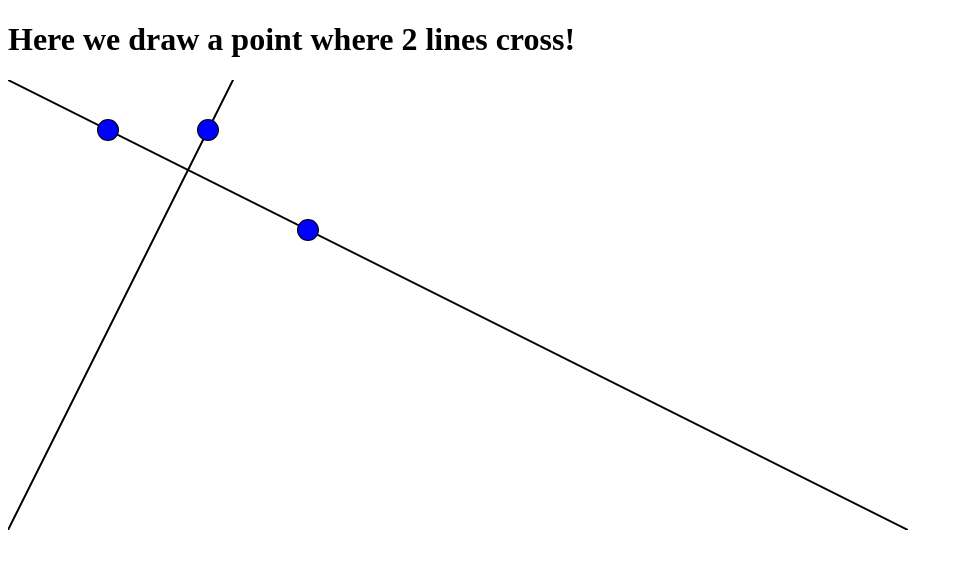
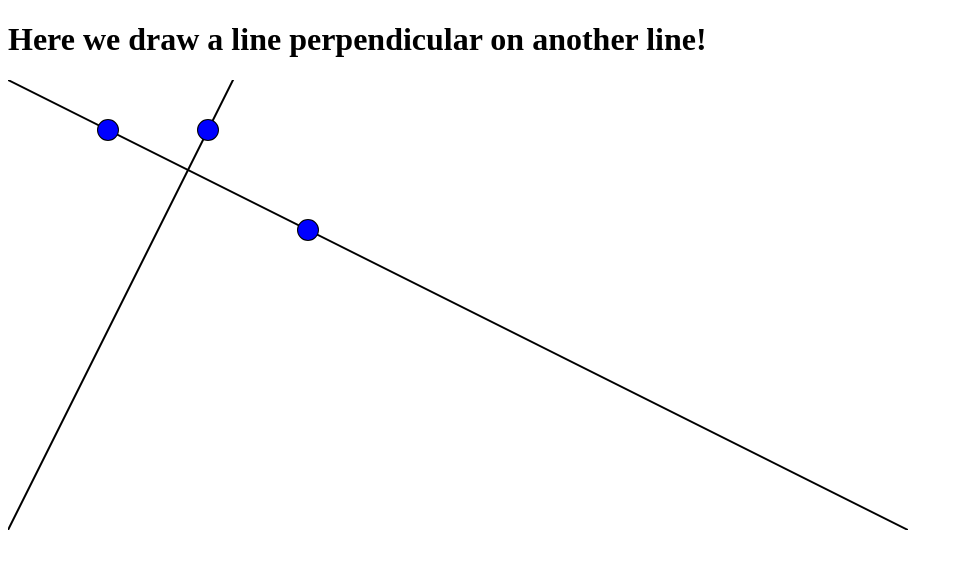
Before and after one commit to LtKst/amp-assignments, a plain HTML site: page lines/perpendicular-lines/index.html in a window 1280 px wide. Shown: the whole page, without its empty margins (0-963 px from the left). Drawn offline with Linux system fonts and the light colour scheme.

Commit message:
Fixed perpendicular lines h1

```diff
--- a/lines/perpendicular-lines/index.html
+++ b/lines/perpendicular-lines/index.html
@@ -7,7 +7,7 @@
 </head>
 
 <body>
-  <h1>Here we draw a point where 2 lines cross!</h1>
+  <h1>Here we draw a line perpendicular on another line!</h1>
 
   <canvas id="canvas" width="900" height="450"></canvas>
 
```
